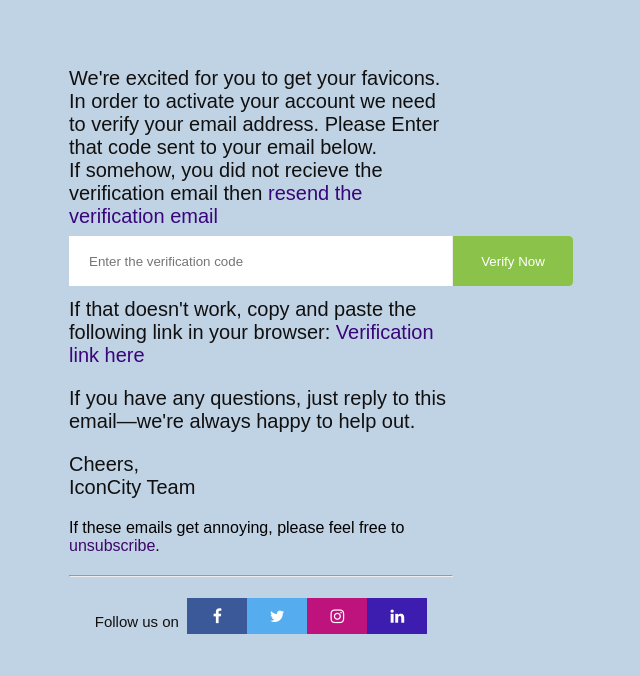
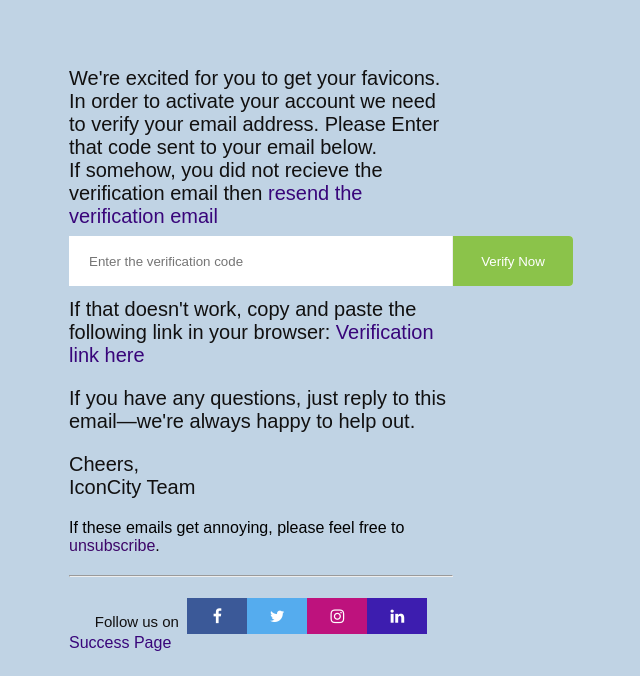
Before and after one commit to Jemvaris/verification-and-success-page, a plain HTML site: page index.html in a window 1280 px wide. Shown: the part 294-970 px from the top of the page, without its empty margins (379-1019 px from the left). Drawn offline with Linux system fonts and the light colour scheme.

Commit message:
successpage commit

```diff
--- a/index.html
+++ b/index.html
@@ -59,4 +59,5 @@
 </footer>
 
 </body>
+<A HREF = "verificationSuccess.html">Success Page</A>
 </html>
```
